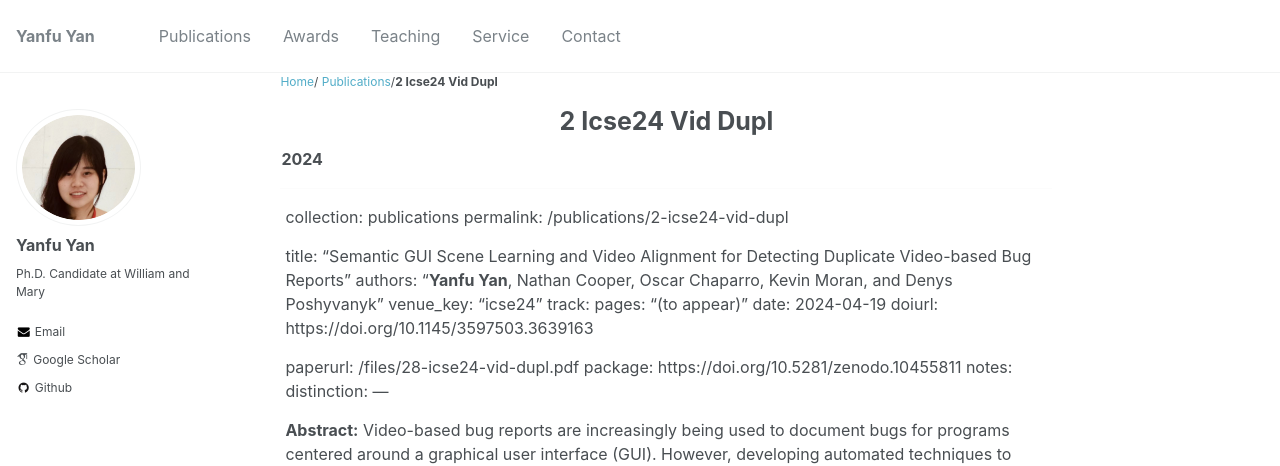
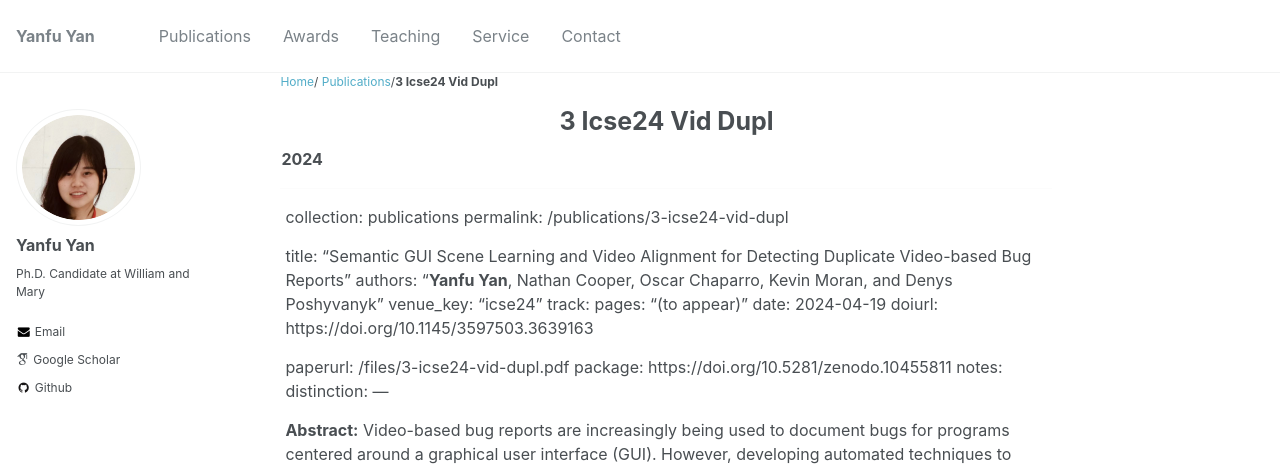
Before and after one commit to yanyanfu/yanyanfu.github.io, a Jekyll site: the page built from _publications/3-icse24-vid-dupl.md, in a window 1280 px wide and 1253 px high. Shown: the top 466 px of the window. Built offline with Jekyll 4.4.1, drawn with Linux system fonts in a browser that asks for light colours; some web fonts are replaced.

```diff
--- a/_publications/2-icse24-vid-dupl.md
+++ b/_publications/3-icse24-vid-dupl.md
@@ -2,7 +2,7 @@
 ---
 ---
 collection: publications
-permalink: /publications/2-icse24-vid-dupl
+permalink: /publications/3-icse24-vid-dupl
 
 title: "Semantic GUI Scene Learning and Video Alignment for Detecting  Duplicate Video-based Bug Reports"
 authors: "**Yanfu Yan**, Nathan Cooper, Oscar Chaparro, Kevin Moran, and Denys Poshyvanyk"
@@ -12,7 +12,7 @@ pages: "(to appear)"
 date: 2024-04-19
 doiurl: https://doi.org/10.1145/3597503.3639163
 
-paperurl: /files/28-icse24-vid-dupl.pdf
+paperurl: /files/3-icse24-vid-dupl.pdf
 package: https://doi.org/10.5281/zenodo.10455811
 notes:
 distinction:
```
Also changed, not shown: _publications/2-icse24-ds.md (added, +19 -0 lines), _publications/4-fse24-athena.md (renamed from _publications/3-fse24-athena.md, +1 -1 lines), _service/reviewer.md (+2 -1 lines), 5 other files.
